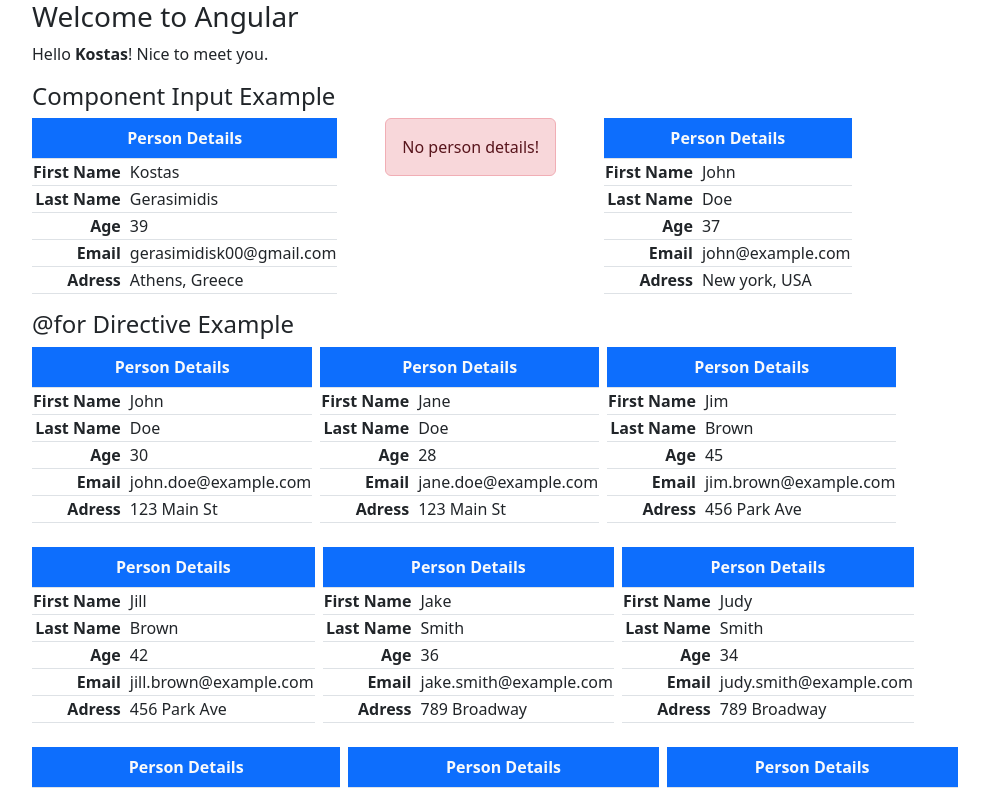
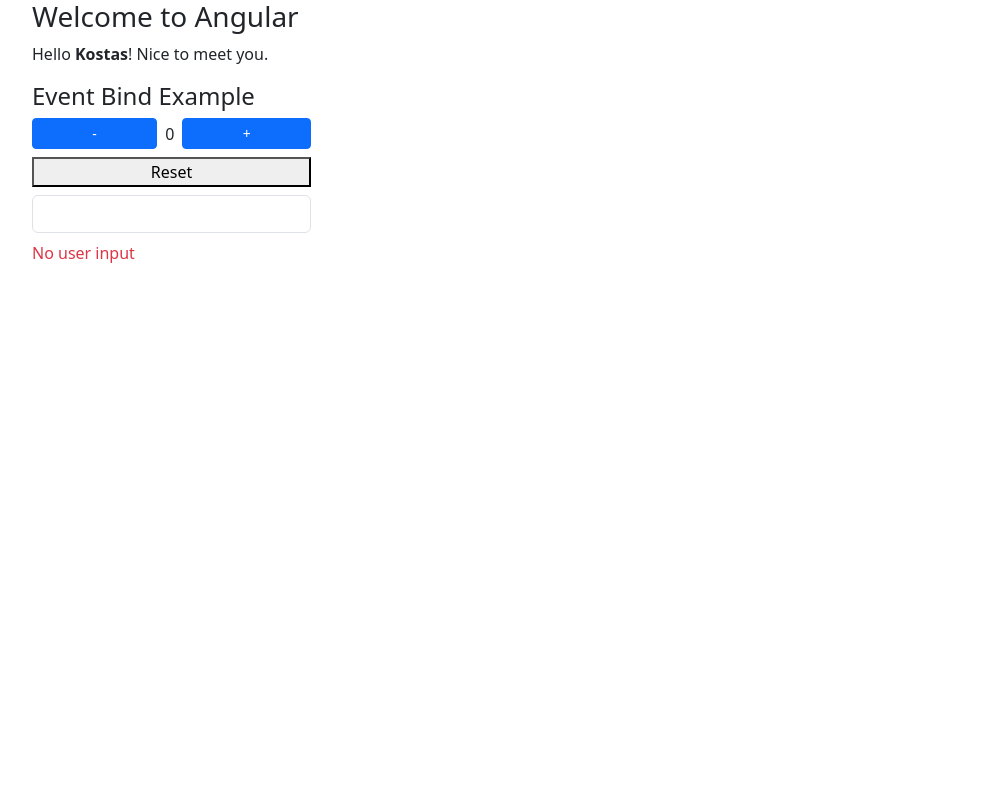
Before and after one commit to gerasimidisk/angular-introduction, an Angular app: page / in a window 1280 px wide. Shown: the top 793 px of the page, without its empty margins (50-1039 px from the left). Built offline with nearby package versions, Linux system fonts and the light colour scheme.

Commit message:
Event Binding

```diff
--- a/src/app/app.component.html
+++ b/src/app/app.component.html
@@ -2,7 +2,9 @@
     <h3>Welcome to Angular</h3>
         <p>Hello <strong>{{name}}</strong>! Nice to meet you.</p>
 
-        <h4>Component Input Example</h4>
+        <app-event-bind-example></app-event-bind-example>
+
+        <!-- <h4>Component Input Example</h4>
         <div class="d-flex gap-5 text-nowrap">
             <app-person-table [person]="person0"></app-person-table>
             <app-person-table></app-person-table>
@@ -15,5 +17,5 @@
             @for(user of users; track user) {
                 <app-person-table [person]="user"></app-person-table>
             }
-        </div>
+        </div> -->
 </div>
--- a/src/app/app.component.ts
+++ b/src/app/app.component.ts
@@ -1,13 +1,14 @@
 import { Component } from '@angular/core';
 import { PersonTableComponent } from './components/person-table/person-table.component';
 import { Person } from './shared/interfaces/person';
+import { EventBindExampleComponent } from './components/event-bind-example/event-bind-example.component';
 
 
 
 @Component({
   selector: 'app-root',
   standalone: true,
-  imports: [PersonTableComponent],
+  imports: [PersonTableComponent, EventBindExampleComponent],
   templateUrl: './app.component.html',
   styleUrl: './app.component.css'
 })
--- /dev/null
+++ b/src/app/components/event-bind-example/event-bind-example.component.html
@@ -0,0 +1,25 @@
+<h4>Event Bind Example</h4>
+
+<div class="d-flex flex-column gap-2 w-25">
+    <div class="d-flex gap-2 align-items-center">
+        <button class="button btn btn-primary btn-sm flex-grow-1"
+        (click)="decrementTimes()">-</button>
+        <span>{{times}}</span>
+        <button class="button btn btn-primary btn-sm flex-grow-1"
+        (click)="incrementTimes()">+</button>
+    </div>
+    <button class="btn-primary btn-sm"
+    (click)="resetTimes()">Reset</button>
+</div>
+<div class="mt-2 mb-2 d-flex flex-column gap-2 w-25">
+    <input type="text" class="form-control"
+    (input)="onUserInput($event)"/>
+    @if(!userInput) {
+        <span class="text-danger">No user input</span>
+    } @else {
+            <span class="text-bg-info p-2 text-truncate">
+                {{userInput}}
+            </span>
+        }
+
+</div>
--- /dev/null
+++ b/src/app/components/event-bind-example/event-bind-example.component.ts
@@ -0,0 +1,30 @@
+import { Component } from '@angular/core';
+
+@Component({
+  selector: 'app-event-bind-example',
+  imports: [],
+  templateUrl: './event-bind-example.component.html',
+  styleUrl: './event-bind-example.component.css'
+})
+export class EventBindExampleComponent {
+  times: number = 0;
+
+  userInput: string ='';
+
+  incrementTimes() {
+    this.times++;
+  }
+
+  decrementTimes() {
+    this.times--;
+  }
+
+  resetTimes() {
+    this.times = 0;
+  }
+
+  onUserInput(event: Event) {
+    const value = (event.target as HTMLInputElement).value;
+    this.userInput = value;
+  }
+}
```
Also changed, not shown: src/app/components/event-bind-example/event-bind-example.component.css (added), 1 other file (tests, documents, lock files or other folders).
